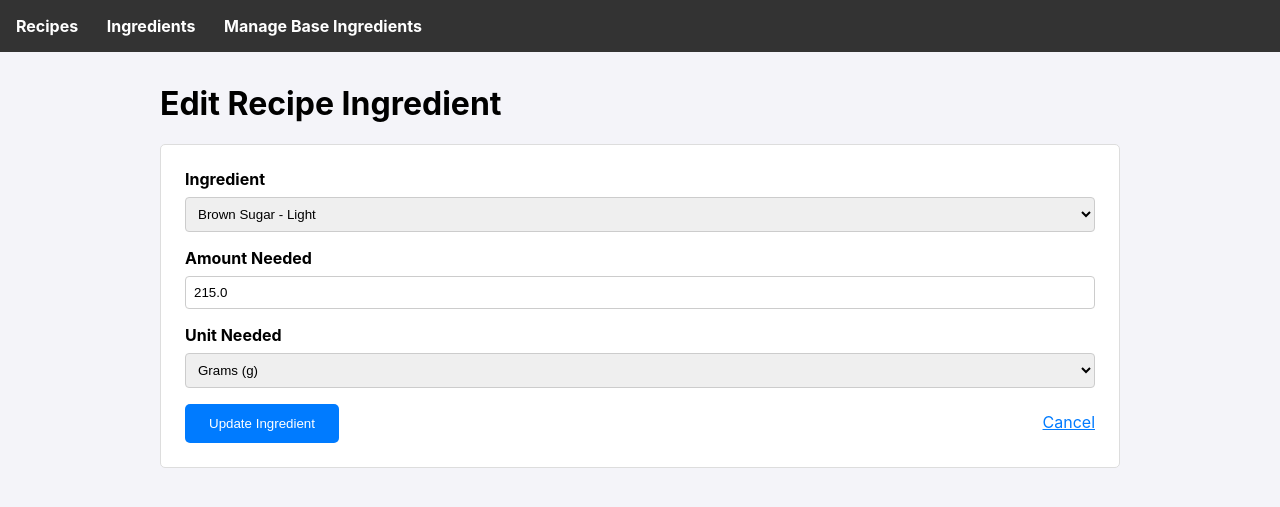
After one commit to davidknapik/recipe_manager, a Flask app: page /recipe/2/edit_ingredient/13 in a window 1280 px wide. The commit adds this page. Shown: the top 507 px of the page. Run offline with Flask 3, Linux system fonts and the light colour scheme; data comes from the database, SQL or seed files in the repository; both versions use the stored data as it was after the commit.

Commit message:
Prompt 9 - Add ability to edit ingredients on an existing recipe.

```diff
--- a/app.py
+++ b/app.py
@@ -267,6 +267,46 @@ def delete_ingredient_from_recipe(recipe_id, ingredient_id):
     flash('Ingredient removed from recipe.', 'success')
     return redirect(url_for('edit_recipe', recipe_id=recipe_id))
 
+# --- NEW ROUTE FOR EDITING A RECIPE INGREDIENT ---
+@app.route('/recipe/<int:recipe_id>/edit_ingredient/<int:ingredient_id>', methods=('GET', 'POST'))
+def edit_recipe_ingredient(recipe_id, ingredient_id):
+    db = get_db()
+
+    # On form submission, update the database
+    if request.method == 'POST':
+        new_ingredient_id = request.form['ingredient_id']
+        amount_needed = request.form['amount_needed']
+        unit_needed = request.form['unit_needed']
+
+        try:
+            db.execute('''
+                UPDATE recipe_ingredients
+                SET ingredient_id = ?, amount_needed = ?, unit_needed = ?
+                WHERE recipe_id = ? AND ingredient_id = ?
+            ''', (new_ingredient_id, amount_needed, unit_needed, recipe_id, ingredient_id))
+            db.commit()
+            flash('Recipe ingredient updated successfully!', 'success')
+        except sqlite3.IntegrityError:
+            flash('Could not update: That ingredient is already in the recipe.', 'error')
+
+        return redirect(url_for('edit_recipe', recipe_id=recipe_id))
+
+    # For a GET request, fetch data and show the form
+    # Get the specific ingredient entry for this recipe
+    recipe_ingredient = db.execute('''
+        SELECT * FROM recipe_ingredients WHERE recipe_id = ? AND ingredient_id = ?
+    ''', (recipe_id, ingredient_id)).fetchone()
+
+    if recipe_ingredient is None:
+        flash('Recipe ingredient not found.', 'error')
+        return redirect(url_for('edit_recipe', recipe_id=recipe_id))
+
+    # Get all base ingredients to populate the dropdown for substitutions
+    all_ingredients = db.execute('SELECT * FROM ingredients ORDER BY name').fetchall()
+
+    return render_template('edit_recipe_ingredient.html', recipe_id=recipe_id,
+                           recipe_ingredient=recipe_ingredient, all_ingredients=all_ingredients, units=UNITS)
+
 # --- Base Ingredient Management Routes ---
 
 @app.route('/ingredients/base')
--- a/templates/base.html
+++ b/templates/base.html
@@ -20,6 +20,7 @@
         th { background-color: #f2f2f2; }
         form label { display: block; margin-bottom: 0.5rem; font-weight: bold; }
         form input, form textarea, form select { width: 100%; padding: 0.5rem; margin-bottom: 1rem; border: 1px solid #ccc; border-radius: 4px; box-sizing: border-box; }
+        .button-edit { display: inline-block; background-color: #ffc107; color: black; padding: 0.4rem 0.8rem; border-radius: 5px; text-decoration: none; margin-right: 0.5rem; font-size: 0.9rem; }
         form button { background-color: #007bff; color: white; padding: 0.75rem 1.5rem; border: none; border-radius: 5px; cursor: pointer; }
         .pagination { margin-top: 1.5rem; text-align: center; }
         .pagination a { margin: 0 0.5rem; text-decoration: none; }
--- /dev/null
+++ b/templates/edit_recipe_ingredient.html
@@ -0,0 +1,36 @@
+{% extends 'base.html' %}
+
+{% block content %}
+    <h1>Edit Recipe Ingredient</h1>
+
+    <div class="card">
+        <form method="post">
+            <label for="ingredient_id">Ingredient</label>
+            <select name="ingredient_id" id="ingredient_id" required>
+                {% for ingredient in all_ingredients %}
+                    {# Pre-select the current ingredient #}
+                    <option value="{{ ingredient.id }}" {% if ingredient.id == recipe_ingredient.ingredient_id %}selected{% endif %}>
+                        {{ ingredient.name }}
+                    </option>
+                {% endfor %}
+            </select>
+
+            <label for="amount_needed">Amount Needed</label>
+            {# Pre-fill the current amount #}
+            <input type="number" step="any" name="amount_needed" id="amount_needed" value="{{ recipe_ingredient.amount_needed }}" required>
+
+            <label for="unit_needed">Unit Needed</label>
+            <select name="unit_needed" id="unit_needed" required>
+                {% for abbr, full_name, dimension in units %}
+                    {# Pre-select the current unit #}
+                    <option value="{{ abbr }}" {% if abbr == recipe_ingredient.unit_needed %}selected{% endif %}>
+                        {{ full_name }}
+                    </option>
+                {% endfor %}
+            </select>
+
+            <button type="submit">Update Ingredient</button>
+            <a href="{{ url_for('edit_recipe', recipe_id=recipe_id) }}" style="float: right; margin-top: 0.5rem;">Cancel</a>
+        </form>
+    </div>
+{% endblock %}
--- a/templates/recipe_form.html
+++ b/templates/recipe_form.html
@@ -44,6 +44,7 @@
                     <td>{{ item.name }}</td>
                     <td>{{ item.amount_needed }} {{ item.unit_needed }}</td>
                     <td>
+                        <a href="{{ url_for('edit_recipe_ingredient', recipe_id=recipe.id, ingredient_id=item.id) }}" class="button-edit">Edit</a>
                         <form action="{{ url_for('delete_ingredient_from_recipe', recipe_id=recipe.id, ingredient_id=item.id) }}" method="post" style="display: inline;">
                             <button type="submit" onclick="return confirm('Are you sure you want to remove this ingredient?');" style="background-color: #dc3545;">Remove</button>
                         </form>
```
Also changed, not shown: ai_prompt.txt (+21 -0 lines), recipes.db.
